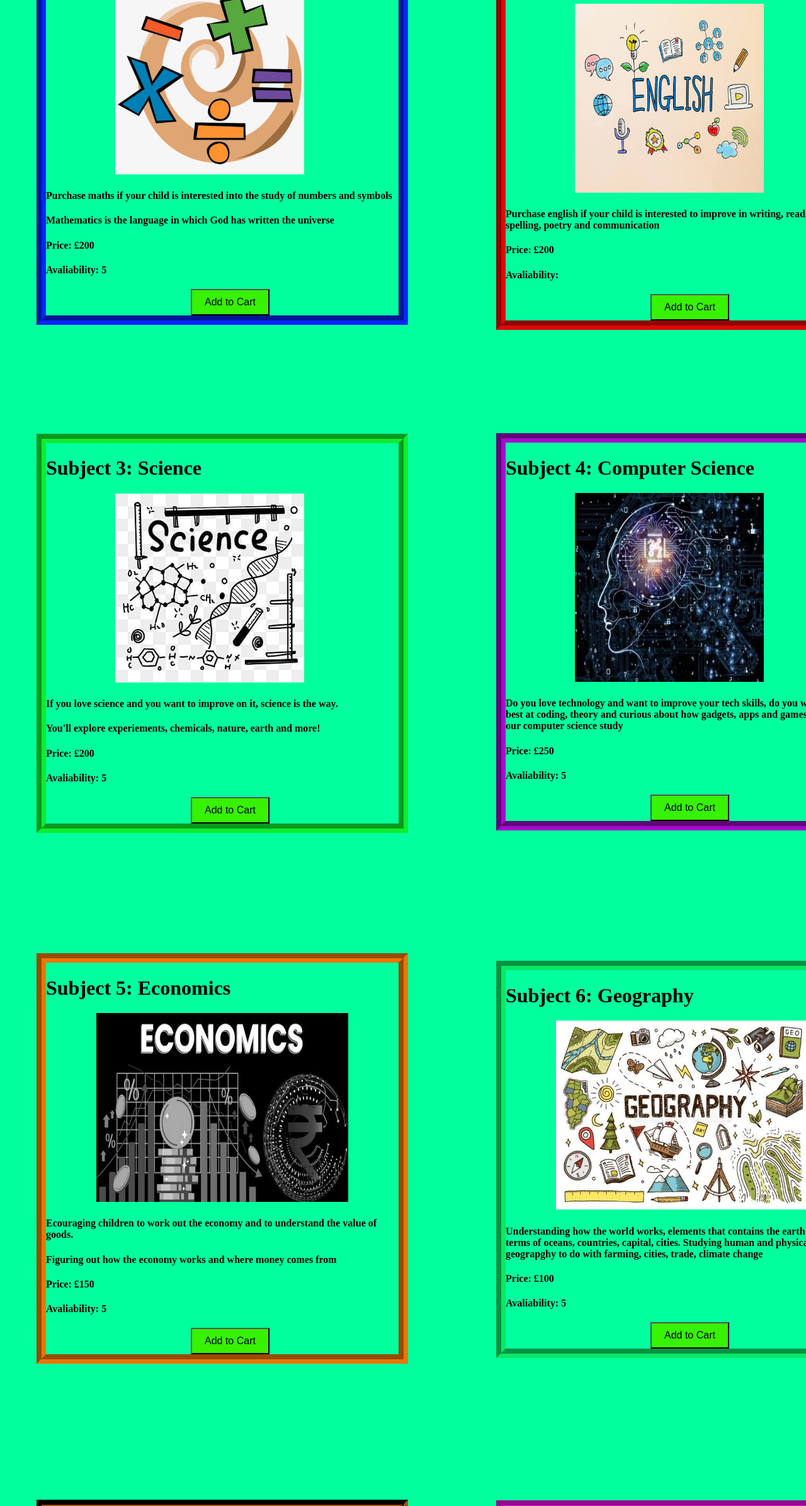
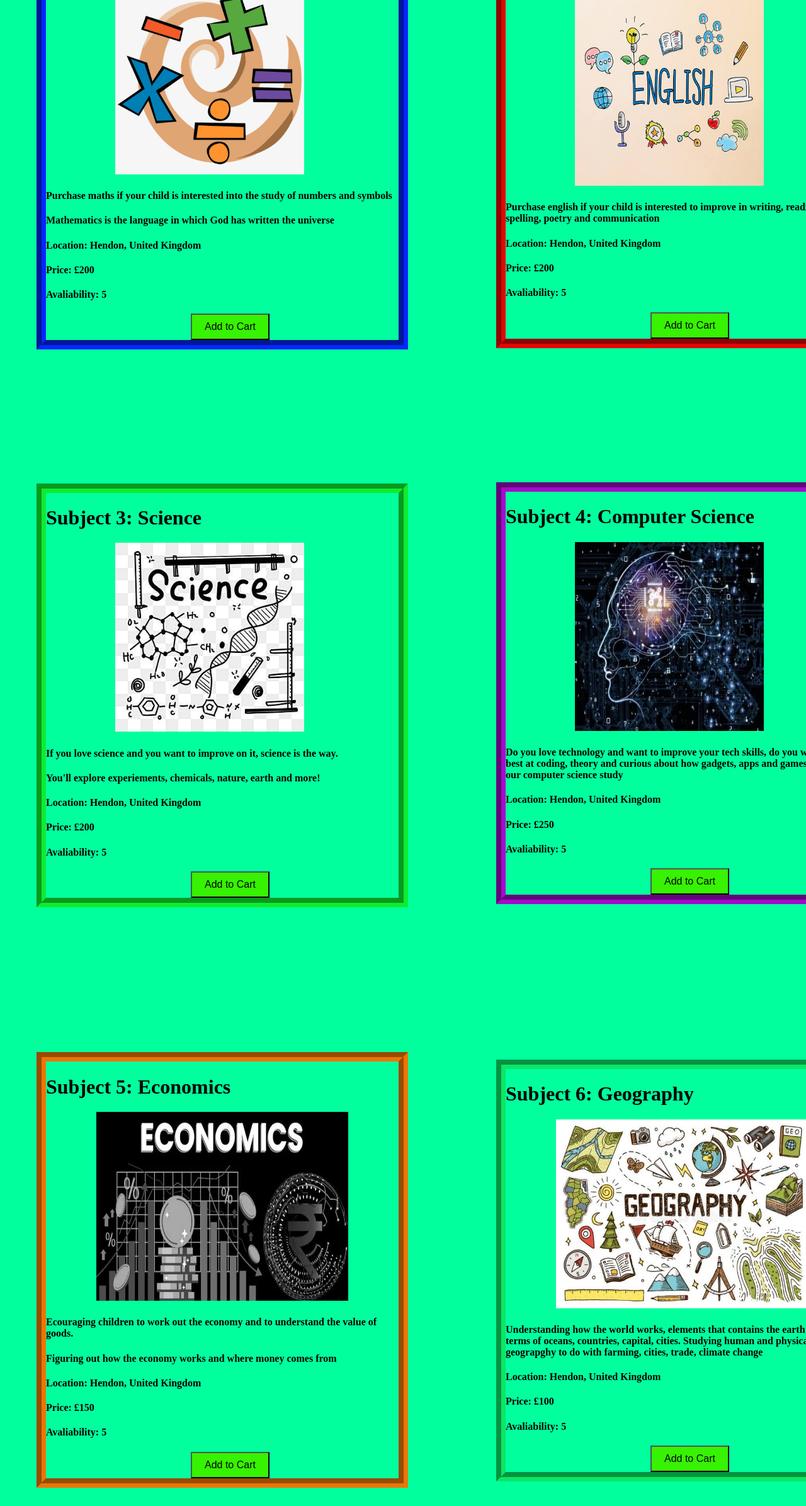
Before and after one commit to Coolts81/Frontend-work, a plain HTML site: page index.html in a window 1280 px wide. Shown: the part 408-2800 px from the top of the page at 63% size. Drawn offline with nearby package versions, Linux system fonts and the light colour scheme.

Commit message:
Completed task 4 and task 5 of coursework for checkout and subject displays

```diff
--- a/index.html
+++ b/index.html
@@ -2,7 +2,7 @@
 <html lang="en">
 <head>
 <meta charset="UTF-8">
-<meta name="viewport" content="width=device-width, initialscale=1.0">
+<meta name="viewport" content="width=device-width, initial-scale=1.0">
 <link rel="stylesheet" href="https://cdnjs.cloudflare.com/ajax/libs/font-awesome/4.7.0/css/font-awesome.min.css">
 
 <title>After School Subjects</title>
@@ -17,10 +17,11 @@
 <p>{{ CartMessage }}</p>
 </center>
 
-<button class = "ButtonCheckoutDesign" @click="toggleCheckout">
-    <i class="fa fa-shopping-cart" aria-hidden="true"></i> Checkout ({{cartItemCount}})
+<button class = "ButtonCheckoutDesign" @click="toggleCheckout" :disabled="numberOfItems === 0" >
+    <i class="fa fa-shopping-cart" aria-hidden="true"></i> Checkout ({{numberOfItems}})
 </button>
 
+<template v-if="!displayCart">
 <div v-for="subject in SchoolSubjects"
     :id = "'groove' + subject.id"
     :class = "'Subject' + subject.id">
@@ -28,9 +29,15 @@
     <img :class="'Image' + subject.id" v-bind:src="subject.image">
     <h4>{{subject.description}}</h4>
     <h4>{{subject.description2}}</h4>
+    <h4>Location: {{subject.Location}}</h4>
     <h4>Price: £{{subject.price}}</h4>
     <h4> Avaliability: {{subject.avaliability}}</h4>
-    <button class = "CartButtonDesign" v-on:click="addToCart()" v-bind="canAddToCart">Add to Cart</button>
+    <button class = "CartButtonDesign" v-on:click="addToCart(subject)" v-bind:disabled="!canAddToCart(subject)">Add to Cart</button>
+</div>
+</template>
+
+<div v-else>
+    <h1>Checkout Page</h1>
 </div>
 
 </div>
@@ -45,13 +52,14 @@
             message: 'Hello',
             message2: "Here is the list of all our school subjects avaliable",
             cart: [],
-
+            displayCart: false,
             SchoolSubjects:[
                 {
                     id: 1,
                     name: "Subject 1: Maths",
                     description: "Purchase maths if your child is interested into the study of numbers and symbols",
                     description2: "Mathematics is the language in which God has written the universe",
+                    Location: "Hendon, United Kingdom",
                     price: 200,
                     image: 'School Images/Maths.png',
                     avaliability: 5,
@@ -60,15 +68,17 @@
                     id: 2,
                     name: "Subject 2: English",
                     description: "Purchase english if your child is interested to improve in writing, reading, spelling, poetry and communication",
+                    Location: "Hendon, United Kingdom",
                     price: 200,
                     image: 'School Images/English.png',
-                    avaliablity: 5,
+                    avaliability: 5,
                 },
                 {
                     id: 3,
                     name: "Subject 3: Science",
                     description: "If you love science and you want to improve on it, science is the way.",
                     description2: "You'll explore experiements, chemicals, nature, earth and more!",
+                    Location: "Hendon, United Kingdom",
                     price: 200,
                     image: 'School Images/Science.png',
                     avaliability: 5,
@@ -77,6 +87,7 @@
                     id: 4,
                     name: "Subject 4: Computer Science",
                     description: "Do you love technology and want to improve your tech skills, do you want to be best at coding, theory and curious about how gadgets, apps and games work. Join our computer science study",
+                    Location: "Hendon, United Kingdom",
                     price: 250,
                     image: 'School Images/Computer Science.png',
                     avaliability: 5,
@@ -86,6 +97,7 @@
                     name: "Subject 5: Economics",
                     description: "Ecouraging children to work out the economy and to understand the value of goods.",
                     description2: "Figuring out how the economy works and where money comes from",
+                    Location: "Hendon, United Kingdom",
                     price: 150,
                     image: 'School Images/Economics.png',
                     avaliability: 5,
@@ -94,6 +106,7 @@
                     id: 6,
                     name: "Subject 6: Geography",
                     description: "Understanding how the world works, elements that contains the earth making in terms of oceans, countries, capital, cities. Studying human and physical geograpghy to do with farming, cities, trade, climate change",
+                    Location: "Hendon, United Kingdom",
                     price: 100,
                     image: 'School Images/Geography.png',
                     avaliability: 5,
@@ -103,16 +116,17 @@
                     name: "Subject 7: History",
                     description: "Wanna learn historical facts, time periods of anglo saxon period, cold war, nazi germany and many more.",
                     description2: "Learning about the history that shapes britain, russia, germany, china and other countries involved",
+                    Location: "Hendon, United Kingdom",
                     price: 150,
                     image: 'School Images/History.png',
                     avaliability: 5,
                 },
                 {
-
                     id: 8,
                     name: "Subject 8: Religious Studies",
                     description: "Studying christianity, buddasim, islam, jewish, sikhism to understand how they work, how they operate, what they believe in and how it impacts people's lives everyday.",
                     description2: "Interested in the study of religions and about God, this course is for you!",
+                    Location: "Hendon, United Kingdom",
                     price: 100,
                     image: 'School Images/Religious Studies.png',
                     avaliability: 5,
@@ -120,13 +134,21 @@
         ]
         }
         },
+
         computed: {
-            canAddToCart(){
+            canAddToCart() {
+                return (subject) => subject.avaliability > 0;
+            },
+            numberOfItems:function(){
                 return this.cart.length;
             }
         },
 
-        methods:{
+        methods: {
+            toggleCheckout() {
+                this.displayCart = !this.displayCart;
+            },
+
             addToCart(subject) {
                 if (subject.avaliability > 0){
                     this.cart.push(subject.id);
@@ -213,7 +235,7 @@
     .Subject2{
         position: relative;
         left: 780px;
-        top: -505px;
+        top: -555px;
     }
 
     .Subject3{
@@ -225,7 +247,7 @@
     .Subject4{
         position: relative;
         left: 780px;
-        top: -975px;
+        top: -1015px;
     }
 
     .Subject5{
@@ -237,7 +259,7 @@
     .Subject6{
         position: relative;
         left: 780px;
-        top: -1420px;
+        top: -1460px;
     }
 
     .Subject7{
@@ -249,7 +271,7 @@
     .Subject8{
         position: relative;
         left: 780px;
-        top: -1865px;
+        top: -1905px;
     }
 
     #groove1 {
```
